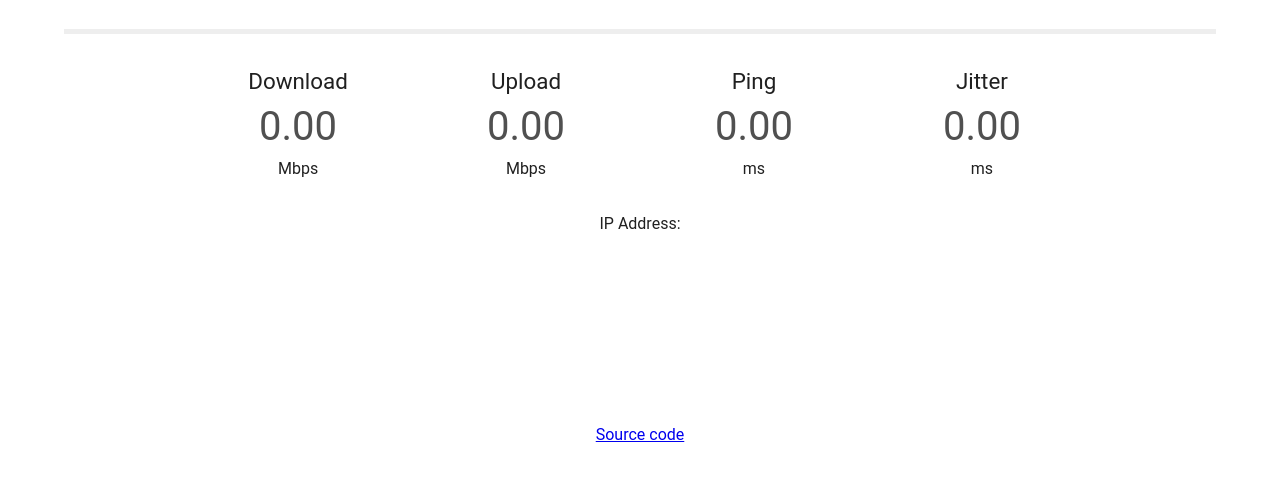
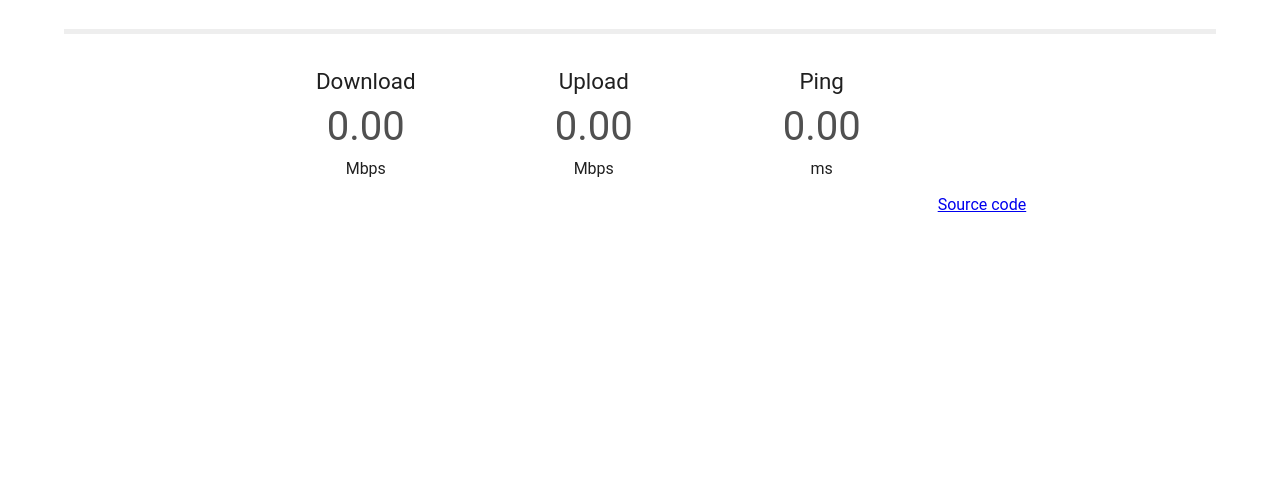
Before and after one commit to wahidemalution/speed-test, a plain HTML site: page index.html in a window 1280 px wide. Shown: the part 132-610 px from the top of the page. Drawn offline with Linux system fonts and the light colour scheme.

Commit message:
Update index.html

```diff
--- a/index.html
+++ b/index.html
@@ -199,15 +199,6 @@ function initUI(){
 			<div id="pingText" class="meterText"></div>
 			<div class="unit">ms</div>
 		</div>
-		<div class="testArea">
-			<div class="testName">Jitter</div>
-			<div id="jitText" class="meterText"></div>
-			<div class="unit">ms</div>
-		</div>
-	</div>
-	<div id="ipArea">
-		IP Address: <span id="ip"></span>
-	</div>
 </div>
 <a href="https://github.com/adolfintel/speedtest">Source code</a>
 <script type="text/javascript">initUI();</script>
```
